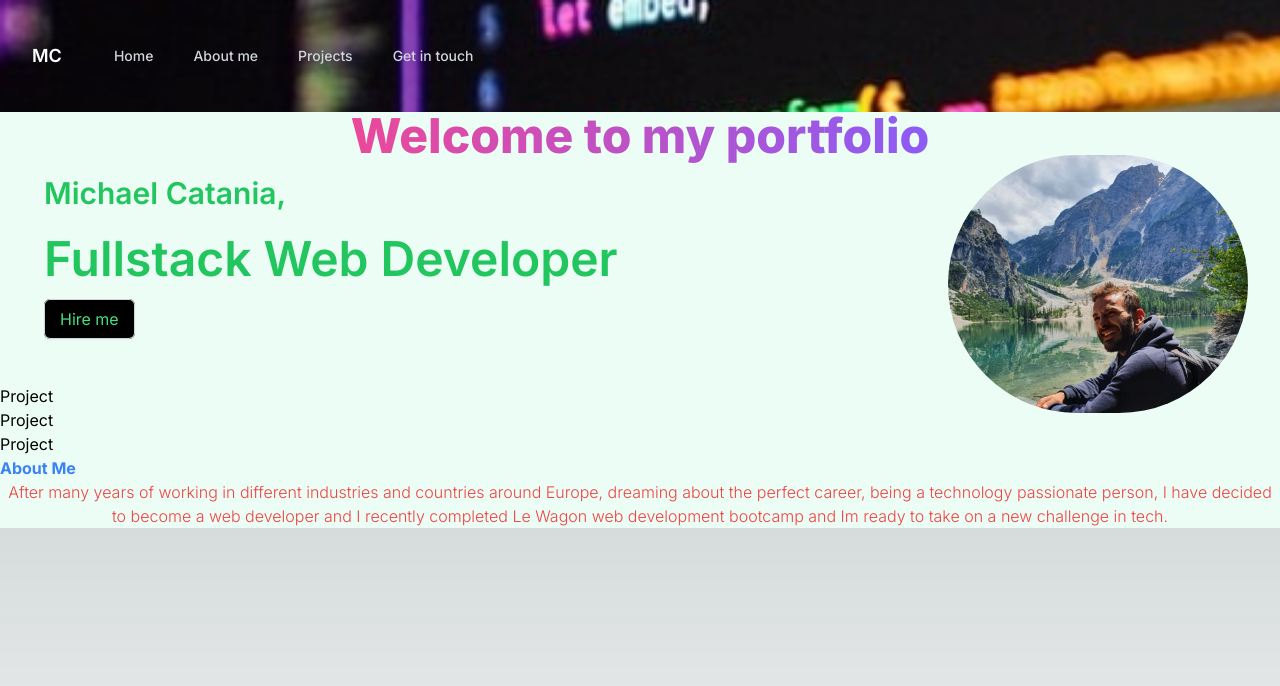
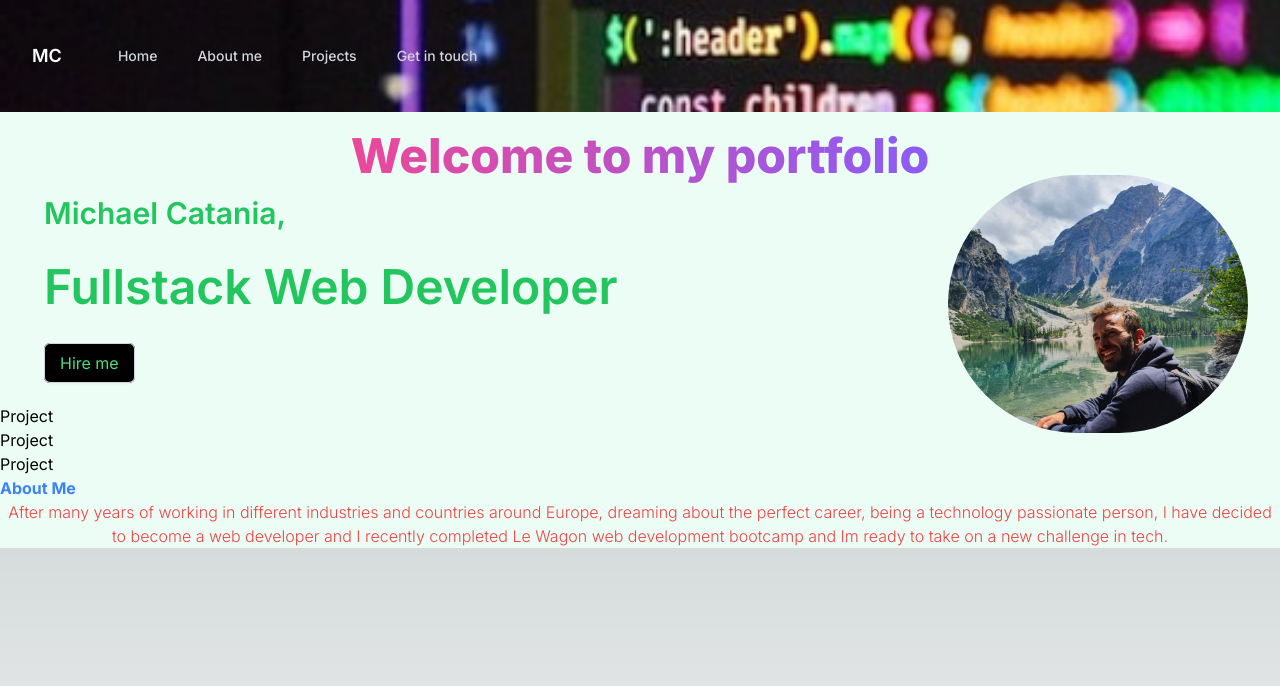
Before and after one commit to Mikitanjie/portfolio, a Next.js app: page / in a window 1280 px wide. Shown: the top 686 px of the page. Built offline with nearby package versions, Linux system fonts and the light colour scheme.

Commit message:
spacebetweenheroandnavpicture

```diff
--- a/app/components/Header/Header.js
+++ b/app/components/Header/Header.js
@@ -3,7 +3,7 @@ import Image from 'next/image';
 
 const Header = () => {
   return (
-    <nav className="bg-gray-800" style={{ backgroundImage: `url('/NavPic.png')`, backgroundSize: 'cover'}}>
+    <nav className="bg-gray-800" style={{ backgroundImage: `url('/NavPic.png')`, backgroundSize: 'cover', backgroundPosition: '50% 50%'}}>
         <div className="max-w-7xl mx-auto px-4 sm:px-6 lg:px-8">
           <div className="flex items-center justify-between h-28">
             <div className="flex items-center">
@@ -11,7 +11,7 @@ const Header = () => {
                 <span className="text-white font-semibold text-lg">MC</span>
               </div>
               <div className="hidden md:block">
-                <div className="ml-10 flex items-baseline space-x-4">
+                <div className="ml-11 flex items-baseline space-x-4">
                   <a
                     href="#"
                     className="text-gray-300 hover:bg-gray-700 hover:text-white px-3 py-2 rounded-md text-sm font-medium"
--- a/app/components/Hero/Hero.js
+++ b/app/components/Hero/Hero.js
@@ -5,9 +5,9 @@ const Hero = () => {
   return (
     <div className="h-56 grid grid-cols-3 gap-4 content-center ">
       <div className="col-span-2">
-        <h1 className="font-semibold mt-11 ml-11 text-3xl text-green-500">Michael Catania,</h1>
+        <h1 className="font-semibold mb-2 mt-11 ml-11 text-3xl text-green-500">Michael Catania,</h1>
         <br />
-        <h1 className="font-semibold text-5xl ml-11 pr-12 text-green-500">Fullstack Web Developer</h1>
+        <h1 className="font-semibold text-5xl mb-8 ml-11 pr-12 text-green-500">Fullstack Web Developer</h1>
         <div className="ml-11 mt-4">
           <Button text="Click Here" />
         </div>
--- a/app/page.js
+++ b/app/page.js
@@ -9,7 +9,7 @@ export default function Home() {
   return (
     <div className="bg-emerald-50	">
       <Header />
-      <div className="text-center text-5xl font-extrabold ...">
+      <div className="text-center mt-5 text-5xl font-extrabold ...">
           <span className="bg-clip-text text-transparent bg-gradient-to-r from-pink-500 to-violet-500">
                 Welcome to my portfolio
           </span>
```
